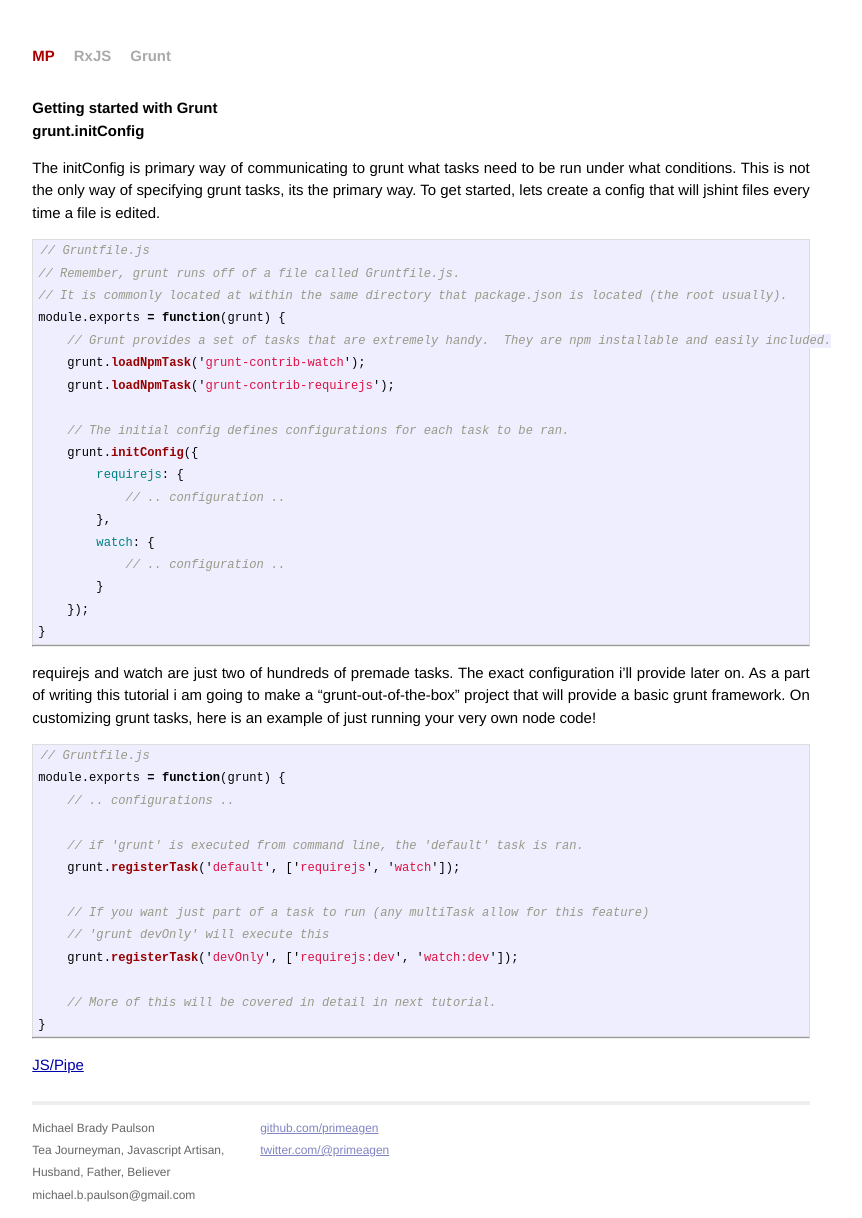
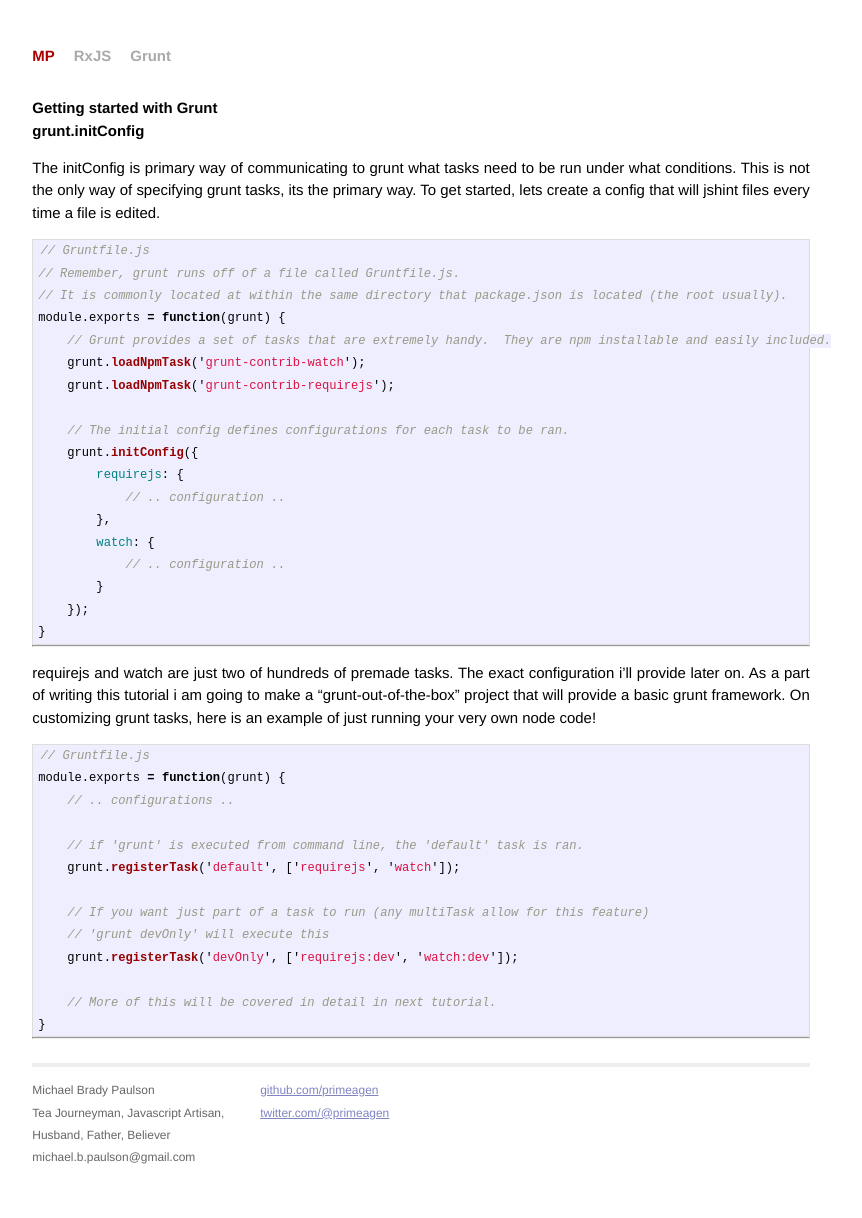
Before and after one commit to ThePrimeagen/michaelbpaulson.github.io, a Jekyll site: the page built from _posts/2014-02-02-grunt-intro.md, in a window 1280 px wide. Shown: the whole page, without its empty margins (219-1081 px from the left). Built offline with Jekyll 4.4.1, drawn with Linux system fonts in a browser that asks for light colours; Markdown is read by kramdown in place of the engine named in the settings; after the commit the page ends 1181 px from its top, so only the background shows below that.

Commit message:
JsPipe?  Wah

```diff
--- a/_posts/2014-02-02-grunt-intro.md
+++ b/_posts/2014-02-02-grunt-intro.md
@@ -55,5 +55,3 @@ module.exports = function(grunt) {
 }
 {% endhighlight %}
 ---
-
-[JS/Pipe](http://jspipe.org/)
```
